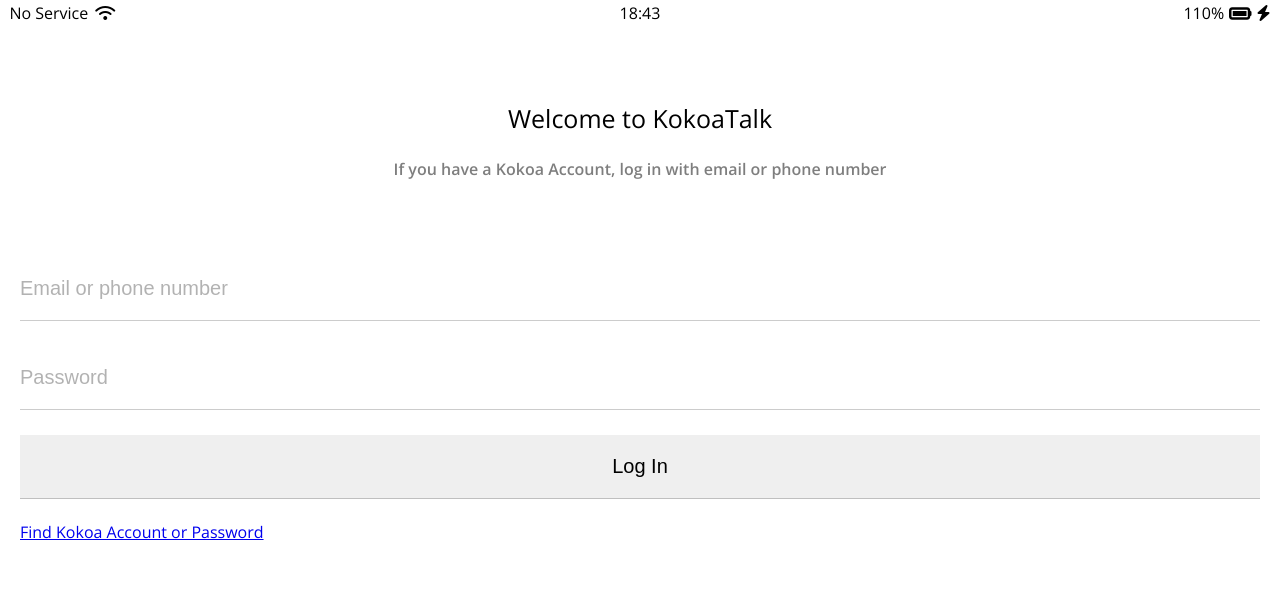
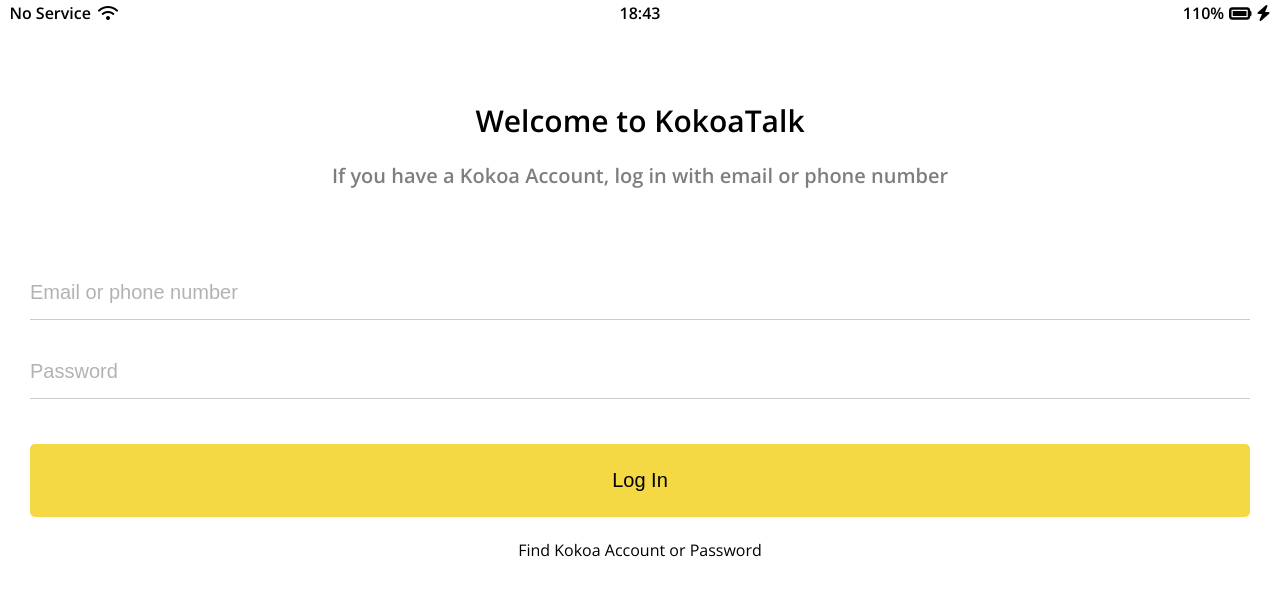
Before and after one commit to jajak6312/kokoa-clone, a plain HTML site: page index.html in a window 1280 px wide. Drawn offline with nearby package versions, Linux system fonts and the light colour scheme.

Commit message:
finished_first_step

```diff
--- a/css/status_bar.css
+++ b/css/status_bar.css
@@ -2,6 +2,7 @@
   display: flex;
   justify-content: center;
   padding: 5px 3px;
+  font-weight: 600;
 }
 .status-bar__column {
   width: 33%;
--- a/css/style.css
+++ b/css/style.css
@@ -14,34 +14,53 @@ body {
   align-items: center;
 }
 .welcome-header__title {
-  font-size: 25px;
+  font-size: 30px;
+  font-weight: 600;
 }
 .welcome-header__text {
   margin-top: 30px;
   width: 60%;
   opacity: 0.5;
   font-weight: 600;
+  font-size: 20px;
 }
 
 #Login-form {
   display: flex;
   flex-direction: column;
-  margin: 0px 20px;
+  margin: 0px 30px;
 }
 
 #Login-form input {
-  padding: 20px 0px;
+  padding: 15px 0px;
   border: none;
   font-size: 20px;
-  border-bottom: 1px solid rgb(0, 0, 0, 0.2);
   margin-bottom: 25px;
-  transition: border-bottom 0.3s ease-in-out;
 }
 
 #Login-form input::placeholder {
   color: rgb(0, 0, 0, 0.3);
 }
 
+#Login-form input:not([type="submit"]) {
+  border-bottom: 1px solid rgb(0, 0, 0, 0.2);
+  transition: border-color 0.3s ease-in-out;
+}
+
+#Login-form input[type="submit"] {
+  cursor: pointer;
+  background-color: var(--yellow);
+  margin-top: 20px;
+  padding: 25px 0px;
+  border-radius: 5px;
+}
+
 #Login-form input:focus {
-  border-bottom: 1px solid var(--yellow);
+  border-color: var(--yellow);
 }
+
+#Login-form a {
+  text-align: center;
+  text-decoration: none;
+  color: inherit;
+}
```
